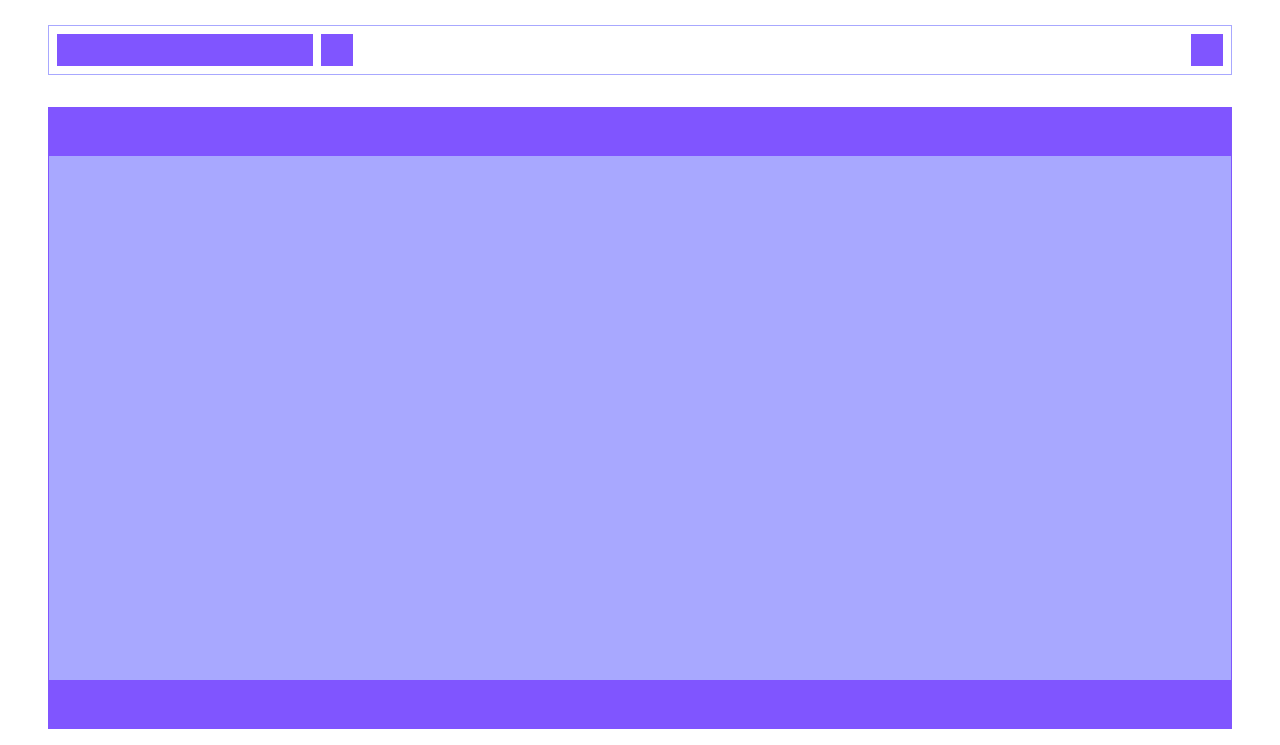
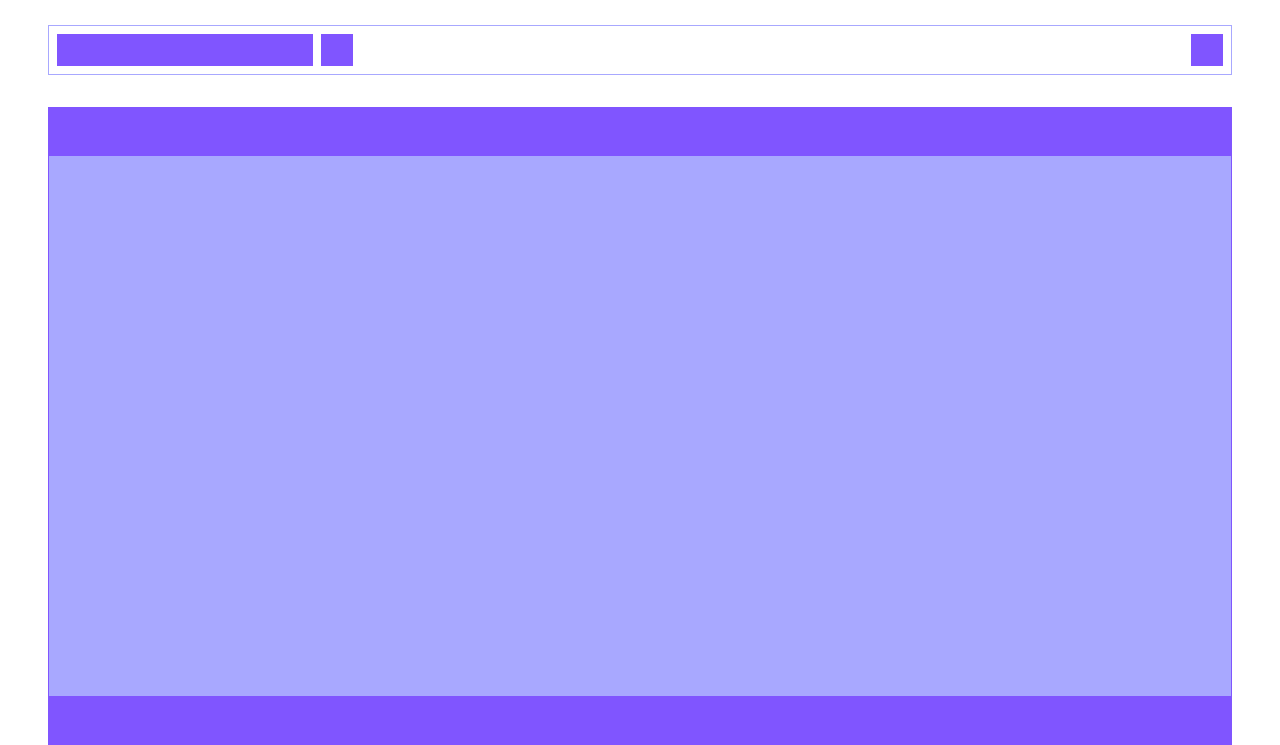
Before and after one commit to Evgenrol/admin-panel-makeup, a plain HTML site: page index.html in a window 1280 px wide. Shown: the part 55-800 px from the top of the page. Drawn offline with Linux system fonts and the light colour scheme.

Commit message:
Исправлен отступ - таблица до конца страницы

```diff
--- a/style.css
+++ b/style.css
@@ -10,7 +10,7 @@ body {
   --color-2: #8055ff;
 }
 .wrapper {
-  min-height: calc(100vh - 1rem);
+  min-height: calc(100vh);
   padding: 1rem 3rem 0px;
   display: flex;
   flex-direction: column;
```
